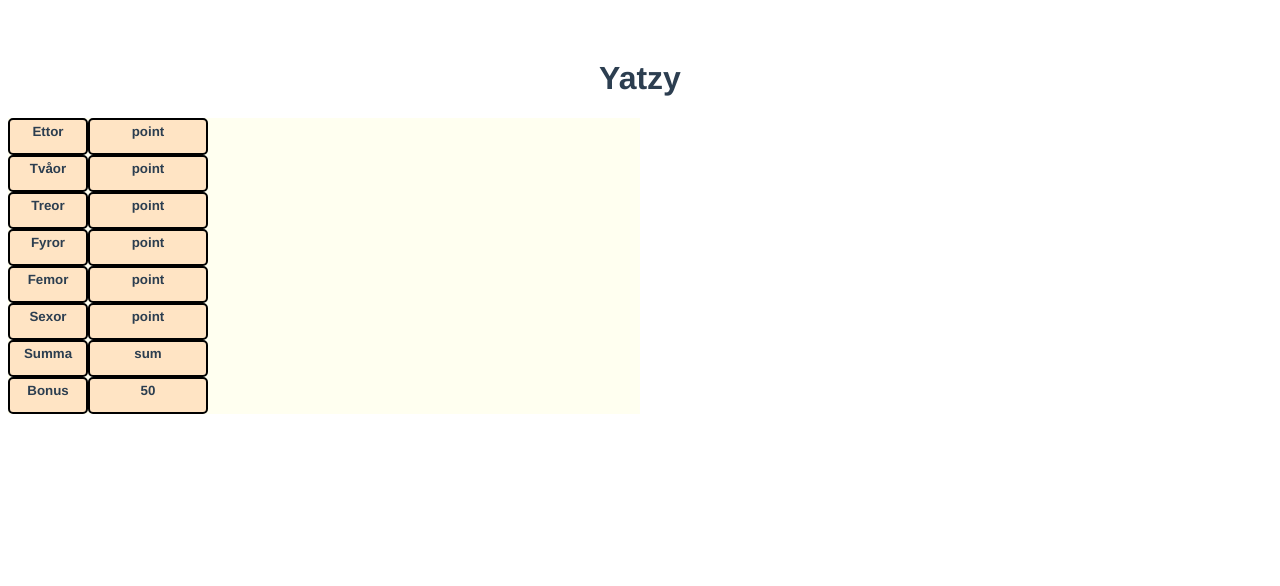
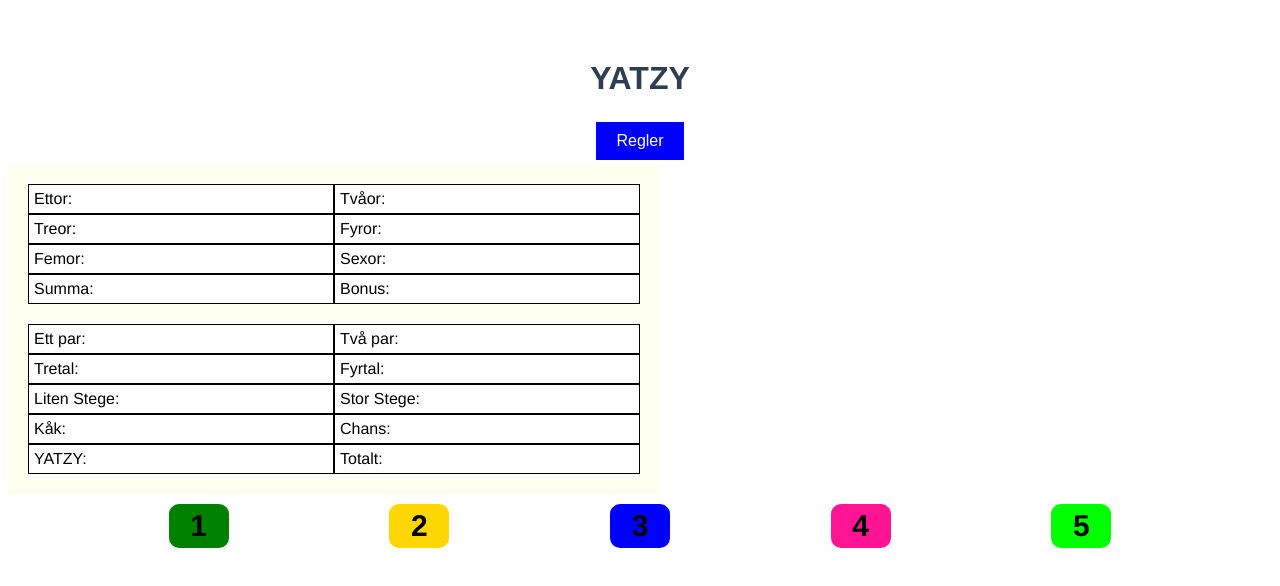
Before and after one commit to Saltkatt/YatzyGame, a Vue app: page / in a window 1280 px wide. Shown: the top 586 px of the page. Built offline with nearby package versions, Linux system fonts and the light colour scheme; the HTML template or start-up script is replaced by a standard one.

Commit message:
Adjusted Protocol and deleted HelloWorld.

```diff
--- a/src/App.vue
+++ b/src/App.vue
@@ -1,21 +1,25 @@
 <template>
   <div id="app">
     <!-- <img alt="Vue logo" src="./assets/logo.png"> -->
-    <HelloWorld msg="Yatzy"/>
+    <Main></Main>
     <Protocol></Protocol>
+    <Dice></Dice>
 
   </div>
 </template>
 
 <script>
-import HelloWorld from './components/HelloWorld.vue'
+import Main from './components/Main.vue'
 import Protocol from './components/Protocol.vue'
+import Dice from './components/Dice.vue'
+
 
 export default {
   name: 'app',
   components: {
-    HelloWorld,
-    Protocol
+    Main,
+    Protocol,
+    Dice,
   }
 }
 </script>
--- a/src/components/HelloWorld.vue
+++ /dev/null
@@ -1,33 +0,0 @@
-<template>
-  <div class="hello">
-    <h1>{{ msg }}</h1>
-
-  </div>
-</template>
-
-<script>
-export default {
-  name: 'HelloWorld',
-  props: {
-    msg: String
-  }
-}
-</script>
-
-<!-- Add "scoped" attribute to limit CSS to this component only -->
-<style scoped>
-h3 {
-  margin: 40px 0 0;
-}
-ul {
-  list-style-type: none;
-  padding: 0;
-}
-li {
-  display: inline-block;
-  margin: 0 10px;
-}
-a {
-  color: #42b983;
-}
-</style>
--- /dev/null
+++ b/src/components/Main.vue
@@ -0,0 +1,32 @@
+<template>
+    <div>
+    <h1>YATZY</h1>
+    <button class="btn btn1">Regler</button>
+</div>
+</template>
+
+<script>
+export default {
+    name: "Main"
+};
+</script>
+
+<style scoped>
+.btn {
+    background-color: blue;
+    border: none;
+    color: white;
+    padding: 10px 20px;
+    text-align: center;
+    text-decoration: none;
+    display: inline-block;
+    font-size: 16px;
+    margin: 4px 2px;
+    cursor: pointer;
+}
+
+.btn1:hover{
+    box-shadow: 0 12px 16px 0 rgba(0,0,0,0.24), 0 17px 50px 0 rgba(0,0,0,0.19);
+
+}
+</style>
--- a/src/components/Protocol.vue
+++ b/src/components/Protocol.vue
@@ -1,24 +1,31 @@
 <template>
 <div>
     <div class="protocol-area">
-        <div class="p-a-one">
-            <div class="item 1">Ettor</div>
-            <div class="item p1">point</div>
-            <div class="item 2">Tvåor</div>
-            <div class="item p2">point</div>
-            <div class="item 3">Treor</div>
-            <div class="item p3">point</div>
-            <div class="item 4">Fyror</div>
-            <div class="item p4">point</div>
-            <div class="item 5">Femor</div>
-            <div class="item p5">point</div>
-            <div class="item 6">Sexor</div>
-            <div class="item p6">point</div>
-            <div class="item 7">Summa</div>
-            <div class="item r1">sum</div>
-            <div class="item 8">Bonus</div>
-            <div class="item r2">50</div>
+        <div class="protocol-one">
+            <div class="grid-item 0" >Ettor:  </div>
+            <div class="grid-item 1" >Tvåor:  </div>
+            <div class="grid-item 2" >Treor:  </div>
+            <div class="grid-item 3" >Fyror:  </div>
+            <div class="grid-item 4" >Femor:  </div>
+            <div class="grid-item 5" >Sexor:  </div>
+            <div class="grid-item 6" >Summa: </div>
+            <div class="grid-item 7" >Bonus: </div>
         </div>
+        <div class="protocol-two">
+            <div class="grid-item 8" >Ett par:  </div>
+            <div class="grid-item 9" >Två par: </div>
+            <div class="grid-item 10" >Tretal:  </div>
+            <div class="grid-item 11" >Fyrtal:  </div>
+            <div class="grid-item 12" >Liten Stege: </div>
+            <div class="grid-item 13" >Stor Stege: </div>
+            <div class="grid-item 14" >Kåk: </div>
+            <div class="grid-item 15" >Chans: </div>
+            <div class="grid-item 16" >YATZY:  </div>
+            <div class="grid-item 17" >Totalt: </div>
+
+        </div>
+
+
 
     </div>
 
@@ -28,7 +35,10 @@
 </template>
 
 <script>
+import { mapGetters } from 'vuex';
 export default {
+    name: "Protocol",
+    computed: {...mapGetters(['allDice'])}
 
 }
 </script>
@@ -38,35 +48,70 @@ export default {
 .protocol-area{
     width: 50%;
     background-color: ivory;
+    justify-content: center;
+    padding: 10px;
+}
+
+
+/* Desktop */
+@media screen and(min-width: 501px){
+
 }
 
 /* Protocol Area One */
-.p-a-one{
+.protocol-one {
     display: grid;
-    grid-template-columns: 80px 120px;
+    grid-template-columns: repeat(2, 1fr);
+    color: black;
+    padding: 10px;
+    grid-area: rec;
 }
-.p-a-one div{
-    background-color: bisque;
-    border: 2px solid black;
-    border-radius: 5px;
-    padding: 4px;
-    margin: 0;
-    height: 25px;
-    font-size: 10pt;
-    font-weight: bold;
-    cursor: pointer;
+/* Protocol Area Two*/
+.protocol-two {
+    display: grid;
+    grid-template-columns: repeat(2, 1fr);
+    color: black;
+    padding: 10px;
+    grid-area: rec;
+}
+
+ /* Individual grid items inside the record grid */
+.grid-item{
+    background-color:white;
+    border: 1px solid black;
+    padding: 5px;
+    text-align: left;
+    font-size: 16px;
+}
+
+
+.btn {
+    background-color: #4CAF50;
+  border: none;
+  color: white;
+  padding: 15px 32px;
+  text-align: center;
+  text-decoration: none;
+  display: inline-block;
+  font-size: 16px;
+  margin: 4px 2px;
+  cursor: pointer;
+}
+
+.btn1:hover{
+    box-shadow: 0 12px 16px 0 rgba(0,0,0,0.24), 0 17px 50px 0 rgba(0,0,0,0.19);
+}
+
+.btn1:hover{
+    box-shadow: 0 12px 16px 0 rgba(0,0,0,0.24), 0 17px 50px 0 rgba(0,0,0,0.19);
+}
+
+/* Mobile */
+
+@media screen and (max-width: 500px) {
+
 }
 
 
 
-
-
-
-
-/* Mobile */
-@media screen and (max-width: 500px) {
-
-
-}
-
 </style>
--- /dev/null
+++ b/src/store/index.js
@@ -0,0 +1,15 @@
+import Vuex from 'vuex';
+import Vue from 'vue';
+import storage from './modules/storage';
+
+
+//Load Vuex
+Vue.use(Vuex);
+
+//Create store
+export default new Vuex.Store({
+    modules: {
+        storage,
+
+    }
+});
--- /dev/null
+++ b/src/store/modules/storage.js
@@ -0,0 +1,42 @@
+const state = {
+    dice: [
+        {
+            id: 0,
+            value: 1,
+            isLocked: false
+        },
+        {
+            id: 1,
+            value: 2,
+            isLocked: false
+        },
+        {
+            id: 2,
+            value: 3,
+            isLocked: false
+        },
+        {
+            id: 3,
+            value: 4,
+            isLocked: false
+        },
+        {
+            id: 4,
+            value: 5,
+            isLocked: false
+        }
+
+    ],
+}
+const getters = {
+    allDice: (state) => state.dice,
+}
+const actions = {};
+const mutations = {};
+
+export default{
+    state,
+    getters,
+    actions,
+    mutations
+};
```
Also changed, not shown: 1 other file (tests, documents, lock files or other folders).
